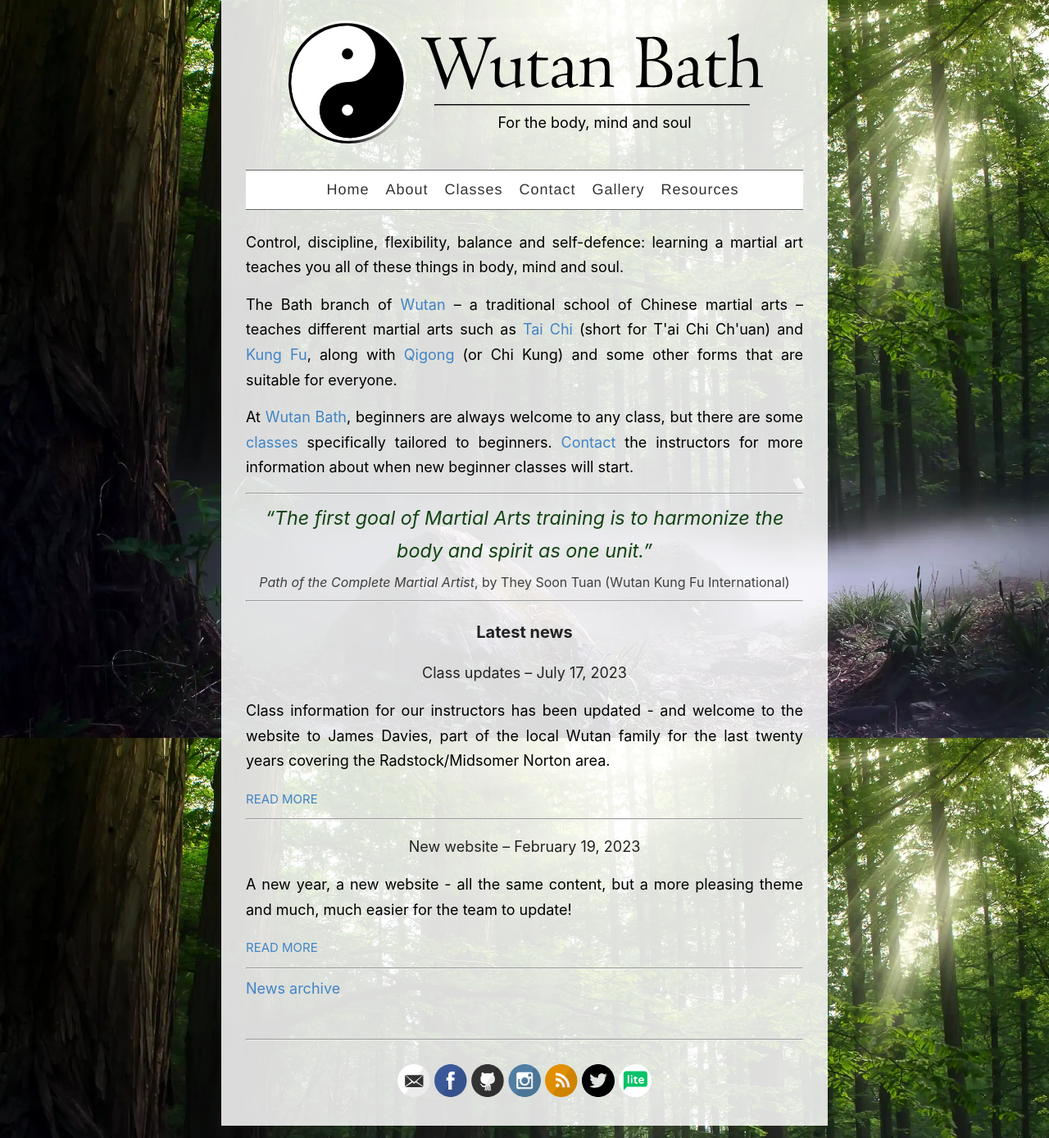
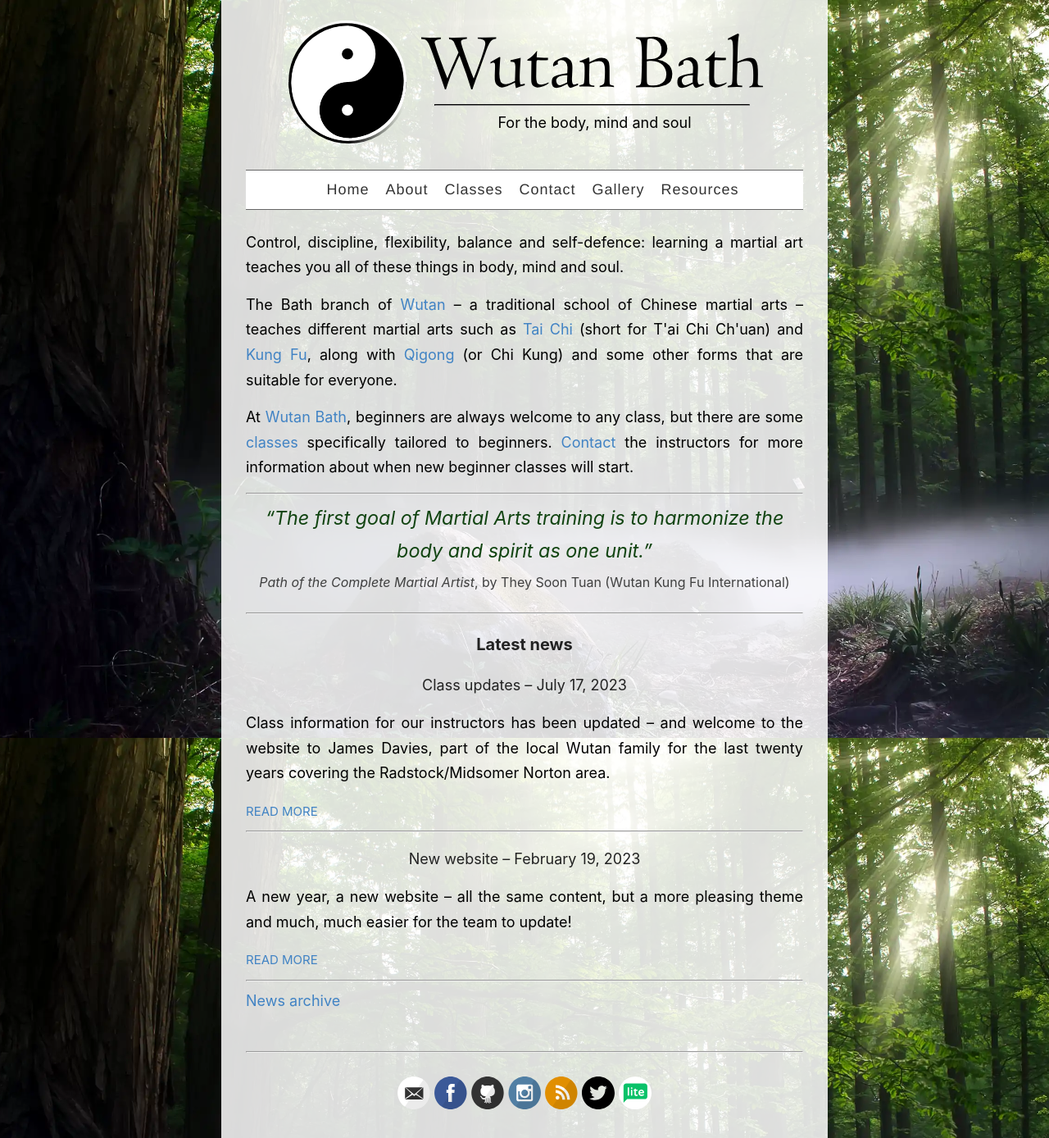
Before and after one commit to xanthipe/wutan-bath, a Jekyll site: the page built from index.html, in a window 1280 px wide. Shown: the whole page at 82% size. Built offline with Jekyll 4.4.1, drawn with Linux system fonts in a browser that asks for light colours; the list of posts is cut into pages by our own code.

Commit message:
fix: minor styling tweaks

```diff
--- a/assets/style.scss
+++ b/assets/style.scss
@@ -206,6 +206,7 @@ blockquote {
 
   div {
     margin-top: 0.4rem;
+    margin-bottom: 1.5rem;
     font-size: 1rem;
     line-height: 1.6rem;
     font-style: normal;
```
Also changed, not shown: _posts/2023-02-19-new-website.md (+1 -1 lines), _posts/2023-07-17-class-updates.md (+1 -1 lines).
